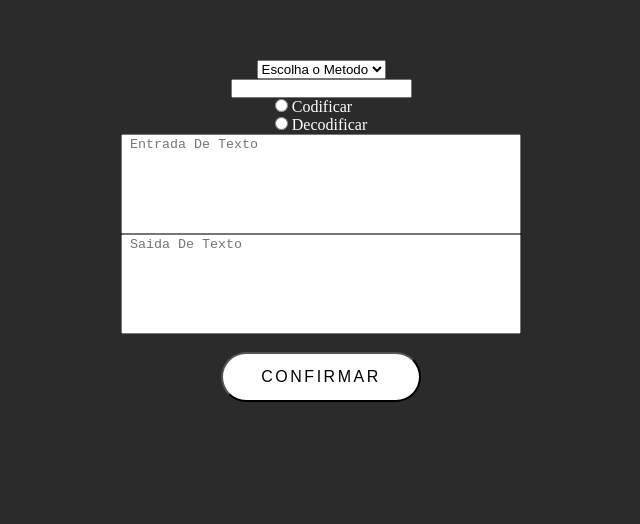
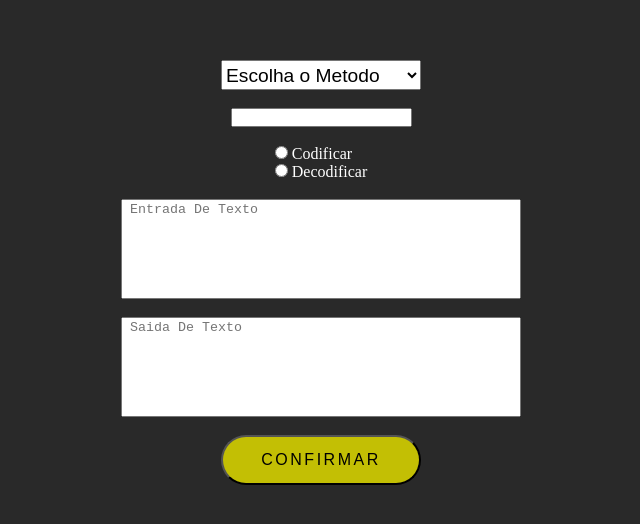
Before and after one commit to MagnusBittencourt/projeto-criptografia, a plain HTML site: page formulario.html in a window 1280 px wide. Shown: the part 116-640 px from the top of the page, without its empty margins (319-959 px from the left). Drawn offline with Linux system fonts and the light colour scheme.

Commit message:
mudança na aparecia

```diff
--- a/formulario.css
+++ b/formulario.css
@@ -7,7 +7,7 @@
 
 body{
   color: rgb(255, 255, 255);
-  background-color: rgba(0, 0, 0, 0.832);
+  background-color: rgba(0, 0, 0, 0.84);
 }
 
 
@@ -17,9 +17,16 @@ form {
     justify-content: center;
     flex-direction: column;
     padding: 22vh;
+}
+
+form.tamanho{
+  width: 200px;
+  height: 30px;
+ }
 
 
-}
+
+
   textarea{
     width: 400px;
     height: 100px;
@@ -33,7 +40,13 @@ form {
     font-size: 1rem;
     text-transform: uppercase;
     letter-spacing: 2.5px;
-    color: #000;
-    background-color: rgb(255, 255, 255);
+    color: rgb(0, 0, 0);
+    background-color: rgb(195, 191, 4);
     border-radius: 45px;
    }
+
+   select{  width: 200px;
+    height: 30px;
+    font-size: 1.2rem;
+
+   }
--- a/formulario.html
+++ b/formulario.html
@@ -15,8 +15,9 @@
         <option>Base 64</option>
         <option>Cifras de Cesar</option>
       </select>
-      <input id="incremento" type="number" />
-
+      <br>
+      <div class="tamanho"><input id="incremento" type="number" /></div>
+      <br>
       <div>
         <label>
           <input
@@ -28,7 +29,7 @@
           />
           Codificar
         </label>
-        <br />
+        <br/>
         <label>
           <input
             id="descriptografar"
@@ -41,14 +42,14 @@
         </label>
       </div>
 
-
+      <br>
       <div>
         <textarea
           placeholder="Entrada De Texto"
           style="resize: none"
           id="entrada"
         ></textarea>
-
+        <br>
         <textarea
           placeholder="Saida De Texto"
           style="resize: none"
```
